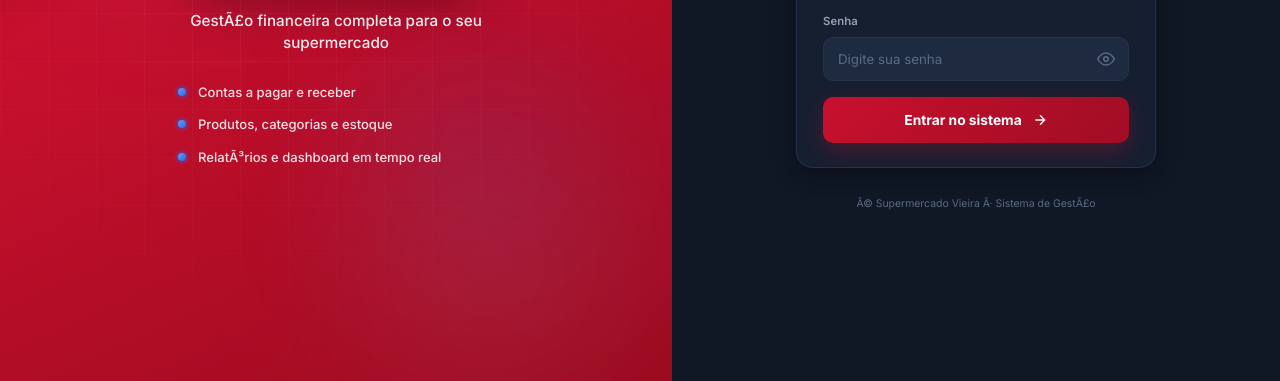
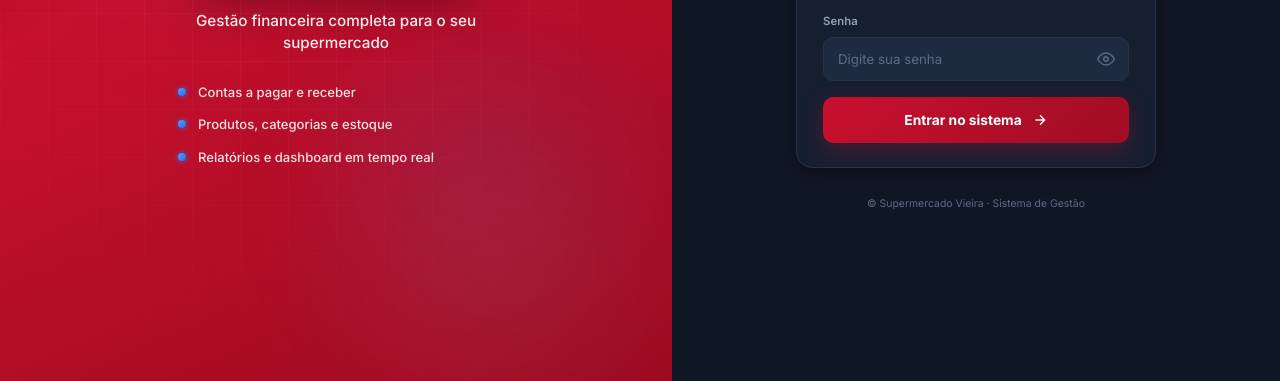
Before and after one commit to jferreiramesquita33-web/SuperMercado-Vierira, a plain HTML site: page index.html in a window 1280 px wide. Shown: the part 419-800 px from the top of the page. Drawn offline with Linux system fonts and the light colour scheme.

Commit message:
Corrige codificação UTF-8 da página de login

```diff
--- a/index.html
+++ b/index.html
@@ -22,7 +22,7 @@
       <div class="panel-logo-wrap">
         <img src="assets/img/logo-vieira.png" alt="Vieira" class="panel-logo">
       </div>
-      <p class="panel-tagline">GestÃ£o financeira completa para o seu supermercado</p>
+      <p class="panel-tagline">Gestão financeira completa para o seu supermercado</p>
       <ul class="panel-features">
         <li>
           <span class="feat-dot"></span>
@@ -34,7 +34,7 @@
         </li>
         <li>
           <span class="feat-dot"></span>
-          RelatÃ³rios e dashboard em tempo real
+          Relatórios e dashboard em tempo real
         </li>
       </ul>
     </div>
@@ -89,7 +89,7 @@
       <div class="welcome-spinner"></div>
     </div>
 
-    <p class="login-footer">Â© Supermercado Vieira Â· Sistema de GestÃ£o</p>
+    <p class="login-footer">© Supermercado Vieira · Sistema de Gestão</p>
   </div>
 
   <script src="assets/js/auth.js?v=5"></script>
```
